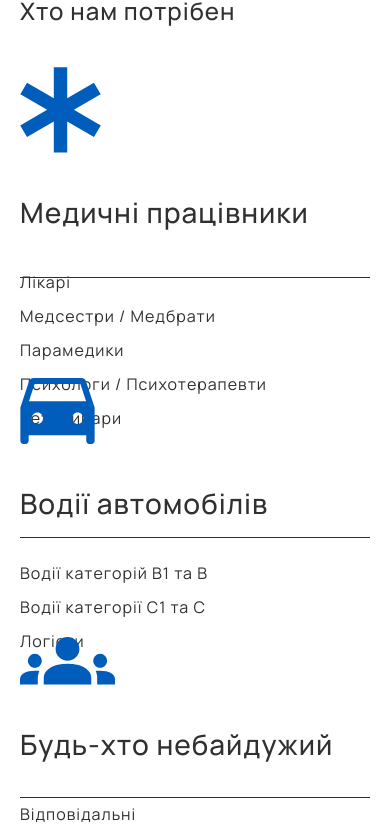
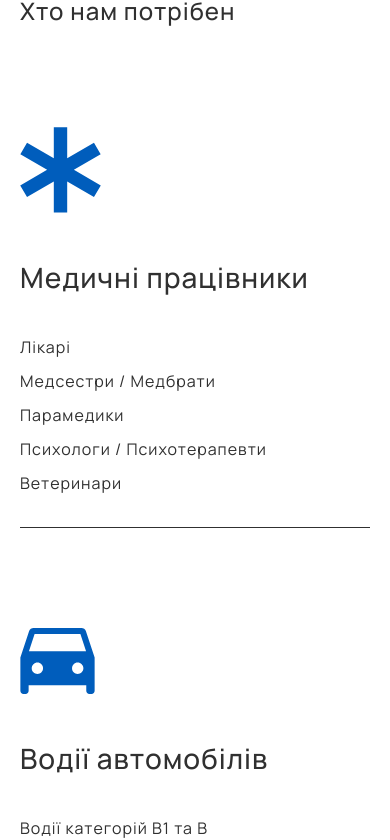
Before and after one commit to danylokvl/hearts-of-ukraine-website, a React (Create React App) app: page / in a window 390 px wide. Shown: the part 4580-5420 px from the top of the page. Built offline with nearby package versions, Linux system fonts and the light colour scheme.

Commit message:
VacanciesSection is done

```diff
--- a/src/components/MainPage-Sections/VacanciesSection/VacanciesSection.jsx
+++ b/src/components/MainPage-Sections/VacanciesSection/VacanciesSection.jsx
@@ -9,7 +9,9 @@ const VacanciesSection = () => {
       <h3>Хто нам потрібен</h3>
       <div className="vacanciesSection__content">
         <div className="vacanciesSection__vacancyContainer">
-          <img src={medicIconBig} />
+          <div className="vacanciesSection__imageContainer">
+            <img src={medicIconBig} />
+          </div>
           <span>Медичні працівники</span>
           <div className="vacanciesSection__specializationsContainer">
             <ul>
@@ -22,7 +24,9 @@ const VacanciesSection = () => {
           </div>
         </div>
         <div className="vacanciesSection__vacancyContainer">
-          <img src={carIconBig} />
+          <div className="vacanciesSection__imageContainer">
+            <img src={carIconBig} />
+          </div>
           <span>Водії автомобілів</span>
           <div className="vacanciesSection__specializationsContainer">
             <ul>
@@ -33,7 +37,9 @@ const VacanciesSection = () => {
           </div>
         </div>
         <div className="vacanciesSection__vacancyContainer">
-          <img src={peopleIconBig} />
+          <div className="vacanciesSection__imageContainer">
+            <img src={peopleIconBig} />
+          </div>
           <span>Будь-хто небайдужий</span>
           <div className="vacanciesSection__specializationsContainer">
             <ul>
--- a/src/components/MainPage-Sections/VacanciesSection/VacanciesSection.scss
+++ b/src/components/MainPage-Sections/VacanciesSection/VacanciesSection.scss
@@ -18,25 +18,26 @@
     }
     .vacanciesSection__vacancyContainer {
       position: relative;
-      @include mixins.displayFlexProps(row, center, unset);
+      display: grid;
+      grid-template-columns: min-content min-content 1fr;
+      grid-template-rows: 1fr;
+      align-items: center;
       width: 100%;
       height: 160px;
       &:first-child {
         height: 210px;
       }
-      img {
-        margin-right: 140px;
+      .vacanciesSection__imageContainer {
+        height: fit-content;
+        width: 200px;
       }
-      &:last-child {
-        img {
-          margin-right: 124px;
-        }
-      }
+
       span {
         margin-right: auto;
         font-size: 40px;
         font-weight: 500;
         width: fit-content;
+        white-space: nowrap;
       }
       .vacanciesSection__specializationsContainer {
         ul {
@@ -99,8 +100,8 @@
       .vacanciesSection__vacancyContainer {
         justify-content: unset;
         column-gap: 40px;
-        img {
-          margin: 0;
+        .vacanciesSection__imageContainer {
+          width: 100px;
         }
         &:last-child {
           img {
@@ -120,20 +121,24 @@
 
 @media (max-width: 425px) {
   .vacanciesSection {
+    h3 {
+      margin-bottom: 100px;
+    }
     .vacanciesSection__content {
-      h3 {
-      }
-      h3,
-      span,
-      li {
-      }
+      row-gap: 100px;
       .vacanciesSection__vacancyContainer {
         display: grid;
         grid-template-columns: 1fr;
-        grid-template-rows: repeat(3, fit-content);
+        grid-template-rows: repeat(3, min-content);
         row-gap: 40px;
-        img {
-          margin: 0;
+        height: fit-content;
+        &:first-child {
+          height: 400px;
+          &::after {
+            top: 100%;
+          }
+        }
+        .vacanciesSection__imageContainer {
         }
         span {
           font-size: 28px;
@@ -146,6 +151,9 @@
             }
           }
         }
+        &::after {
+          top: 110%;
+        }
       }
     }
   }
```
